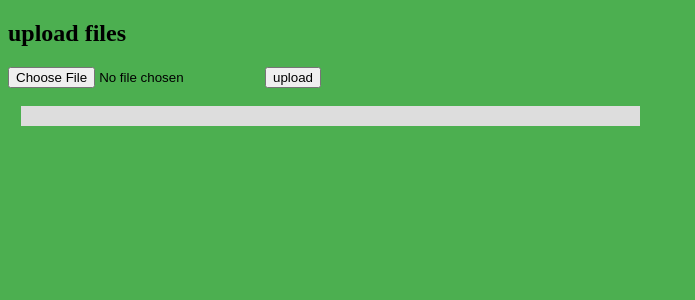
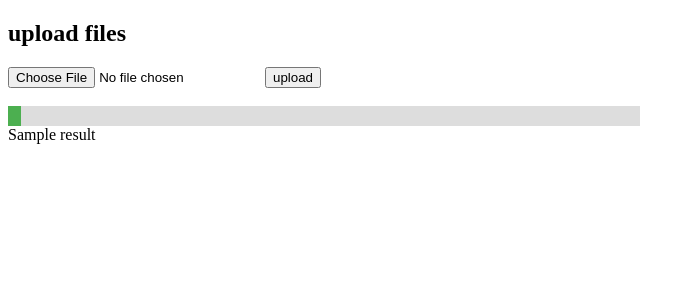
Before and after one commit to Senadeera-NK/files-devider---project, a Flask app: template templates/upload.html in a window 1280 px wide. Shown: the top 300 px of the page, without its empty margins (0-695 px from the left). Run offline with Flask 2, Linux system fonts and the light colour scheme; the template is opened without the code that fills it: most values are stand-ins (such as "Sample title", 1, 10 or a date in 2020).

Commit message:
2022/9/28 - 7

```diff
--- a/app.py
+++ b/app.py
@@ -17,7 +17,7 @@
 def upload():
   return render_template('upload.html')
 
-@app.route('/upload result', methods=['GET', 'POST'])
+@app.route('/', methods=['GET', 'POST'])
 def upload_result():
   if request.method == 'POST':
     f = request.files['file']
@@ -27,7 +27,9 @@
       result = 'files uploaded successfully !!!'
     else:
       result = 'files failed to upload'
-    return render_template('upload result.html', result=result)
+
+      # -- continue.......
+  return render_template('/', result=result)
 
 
 if __name__ == "__main__":
--- a/static/main.css
+++ b/static/main.css
@@ -1,6 +1,3 @@
-body {
-  background-color: #4CAF50;
-}
 /* --- progress bar css --- */
 #Progress_Status {
   width: 50%;
--- a/static/main.js
+++ b/static/main.js
@@ -1,10 +1,10 @@
 function update() {
   var element = document.getElementById("myprogressBar");
   var width = 1;
-  var indetity = setInterval(scene, 10);
+  var identity = setInterval(scene, 10);
   function scene() {
-    if (width >= 10) {
-      clearInterval(indetity);
+    if (width >= 100) {
+      clearInterval(identity);
     }
     else {
       width++;
--- a/templates/upload.html
+++ b/templates/upload.html
@@ -15,8 +15,11 @@
     <input type="submit" value="upload" onclick="update()">
   </form>
   <br>
+
   <div id="Progress_Status">
     <div id="myprogressBar"></div>
   </div>
+
+  {{result}}
 </body>
 </html>
```
Also changed, not shown: static/files/emailBody.txt (deleted, +0 -7 lines), 3 other files.
